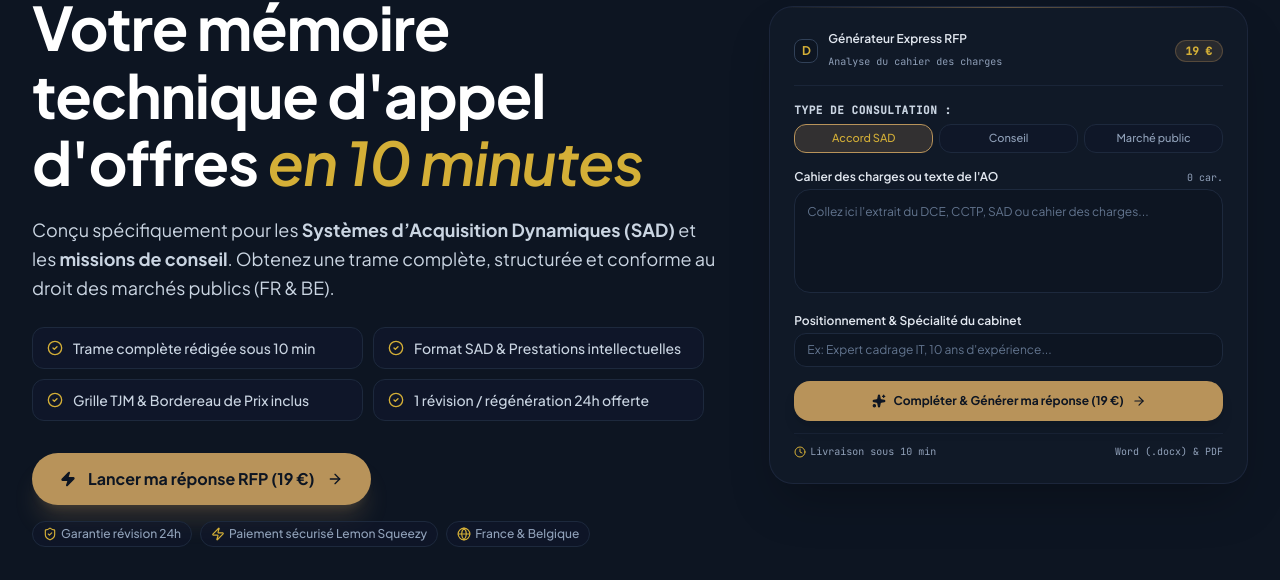
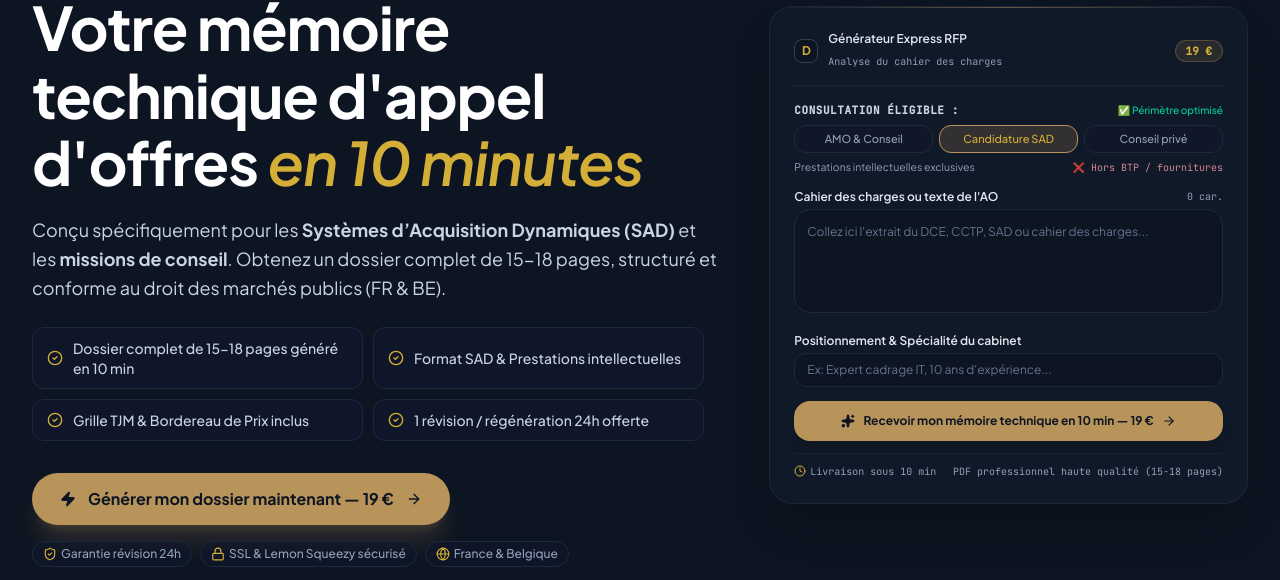
Before and after one commit to OMARMARCO23/DeliverableEngine, a React (Vite) app: page / in a window 1280 px wide. Shown: the part 220-800 px from the top of the page. Built offline with nearby package versions, Linux system fonts and the light colour scheme; no server answers; a web font is replaced by a local one.

Commit message:
Update Hero.tsx

```diff
--- a/src/components/Hero.tsx
+++ b/src/components/Hero.tsx
@@ -5,7 +5,7 @@
 
 import React, { useState } from 'react';
 import { motion } from 'motion/react';
-import { ArrowRight, Sparkles, ShieldCheck, Zap, Check, Globe, FileCode2, Clock, CheckCircle2, FileText } from 'lucide-react';
+import { ArrowRight, Sparkles, ShieldCheck, Zap, Check, Globe, FileCode2, Clock, CheckCircle2, FileText, Lock } from 'lucide-react';
 
 interface HeroProps {
   onOpenGenerate: (initialData?: { rfp_text?: string; positioning?: string }) => void;
@@ -79,7 +79,7 @@ export default function Hero({ onOpenGenerate }: HeroProps) {
               transition={{ duration: 0.45, delay: 0.14 }}
               className="mt-5 text-base sm:text-lg text-slate-300 font-sans leading-relaxed"
             >
-              Conçu spécifiquement pour les <strong>Systèmes d’Acquisition Dynamiques (SAD)</strong> et les <strong>missions de conseil</strong>. Obtenez une trame complète, structurée et conforme au droit des marchés publics (FR & BE).
+              Conçu spécifiquement pour les <strong>Systèmes d’Acquisition Dynamiques (SAD)</strong> et les <strong>missions de conseil</strong>. Obtenez un dossier complet de 15-18 pages, structuré et conforme au droit des marchés publics (FR & BE).
             </motion.p>
 
             {/* Highlights Grid */}
@@ -91,7 +91,7 @@ export default function Hero({ onOpenGenerate }: HeroProps) {
             >
               <div className="flex items-center gap-2.5 bg-slate-900/80 border border-slate-800 px-3.5 py-2.5 rounded-xl text-slate-300 text-xs sm:text-sm font-medium">
                 <CheckCircle2 className="h-4 w-4 text-[#D4AF37] shrink-0" />
-                <span>Trame complète rédigée sous 10 min</span>
+                <span>Dossier complet de 15-18 pages généré en 10 min</span>
               </div>
 
               <div className="flex items-center gap-2.5 bg-slate-900/80 border border-slate-800 px-3.5 py-2.5 rounded-xl text-slate-300 text-xs sm:text-sm font-medium">
@@ -122,7 +122,7 @@ export default function Hero({ onOpenGenerate }: HeroProps) {
                 className="group inline-flex items-center justify-center gap-3 rounded-full bg-[#B8935A] hover:bg-[#c49f64] px-7 py-3.5 text-sm sm:text-base font-bold text-[#0D1522] shadow-xl shadow-[#B8935A]/20 transition-all duration-200 active:scale-98 cursor-pointer"
               >
                 <Zap className="h-4 w-4 fill-current" />
-                <span>Lancer ma réponse RFP (19 €)</span>
+                <span>Générer mon dossier maintenant — 19 €</span>
                 <ArrowRight className="h-4 w-4 transition-transform group-hover:translate-x-1" />
               </button>
 
@@ -132,8 +132,8 @@ export default function Hero({ onOpenGenerate }: HeroProps) {
                   Garantie révision 24h
                 </span>
                 <span className="flex items-center gap-1 bg-slate-900/60 border border-slate-800 px-2.5 py-1 rounded-full">
-                  <Zap className="h-3.5 w-3.5 text-[#D4AF37]" />
-                  Paiement sécurisé Lemon Squeezy
+                  <Lock className="h-3.5 w-3.5 text-[#D4AF37]" />
+                  SSL & Lemon Squeezy sécurisé
                 </span>
                 <span className="flex items-center gap-1 bg-slate-900/60 border border-slate-800 px-2.5 py-1 rounded-full">
                   <Globe className="h-3.5 w-3.5 text-[#D4AF37]" />
@@ -177,11 +177,25 @@ export default function Hero({ onOpenGenerate }: HeroProps) {
               </div>
 
               {/* Preset Selector */}
-              <div className="mb-4">
-                <label className="block text-[11px] font-semibold text-slate-300 mb-1.5 uppercase tracking-wider font-mono">
-                  Type de consultation :
-                </label>
+              <div className="mb-3.5">
+                <div className="flex items-center justify-between mb-1.5">
+                  <label className="block text-[11px] font-semibold text-slate-300 uppercase tracking-wider font-mono">
+                    Consultation éligible :
+                  </label>
+                  <span className="text-[10px] text-emerald-400 font-medium">✅ Périmètre optimisé</span>
+                </div>
                 <div className="grid grid-cols-3 gap-1.5 text-xs">
+                  <button
+                    type="button"
+                    onClick={() => handlePresetSelect('conseil')}
+                    className={`py-1.5 px-2 rounded-xl border text-[11px] font-medium transition-all cursor-pointer truncate ${
+                      selectedQuickType === 'conseil'
+                        ? 'bg-[#B8935A]/20 border-[#B8935A] text-[#D4AF37] font-bold'
+                        : 'bg-slate-900/60 border-slate-800 text-slate-400 hover:text-slate-200'
+                    }`}
+                  >
+                    AMO & Conseil
+                  </button>
                   <button
                     type="button"
                     onClick={() => handlePresetSelect('sad')}
@@ -191,18 +205,7 @@ export default function Hero({ onOpenGenerate }: HeroProps) {
                         : 'bg-slate-900/60 border-slate-800 text-slate-400 hover:text-slate-200'
                     }`}
                   >
-                    Accord SAD
-                  </button>
-                  <button
-                    type="button"
-                    onClick={() => handlePresetSelect('conseil')}
-                    className={`py-1.5 px-2 rounded-xl border text-[11px] font-medium transition-all cursor-pointer truncate ${
-                      selectedQuickType === 'conseil'
-                        ? 'bg-[#B8935A]/20 border-[#B8935A] text-[#D4AF37] font-bold'
-                        : 'bg-slate-900/60 border-slate-800 text-slate-400 hover:text-slate-200'
-                    }`}
-                  >
-                    Conseil
+                    Candidature SAD
                   </button>
                   <button
                     type="button"
@@ -213,8 +216,12 @@ export default function Hero({ onOpenGenerate }: HeroProps) {
                         : 'bg-slate-900/60 border-slate-800 text-slate-400 hover:text-slate-200'
                     }`}
                   >
-                    Marché public
+                    Conseil privé
                   </button>
+                </div>
+                <div className="mt-1.5 text-[10.5px] text-slate-400 flex items-center justify-between">
+                  <span className="text-slate-400">Prestations intellectuelles exclusives</span>
+                  <span className="text-rose-300/80 font-mono text-[10px]">❌ Hors BTP / fournitures</span>
                 </div>
               </div>
 
@@ -257,7 +264,7 @@ export default function Hero({ onOpenGenerate }: HeroProps) {
                   className="w-full py-3 px-4 rounded-2xl bg-[#B8935A] hover:bg-[#c49f64] text-[#0D1522] font-bold text-xs shadow-lg transition-all duration-150 active:scale-98 cursor-pointer flex items-center justify-center gap-2"
                 >
                   <Sparkles className="h-3.5 w-3.5 fill-current" />
-                  <span>Compléter & Générer ma réponse (19 €)</span>
+                  <span>Recevoir mon mémoire technique en 10 min — 19 €</span>
                   <ArrowRight className="h-3.5 w-3.5" />
                 </button>
               </form>
@@ -268,7 +275,7 @@ export default function Hero({ onOpenGenerate }: HeroProps) {
                   <Clock className="h-3 w-3 text-[#D4AF37]" />
                   Livraison sous 10 min
                 </span>
-                <span>Word (.docx) & PDF</span>
+                <span>PDF professionnel haute qualité (15-18 pages)</span>
               </div>
             </motion.div>
           </div>
```
